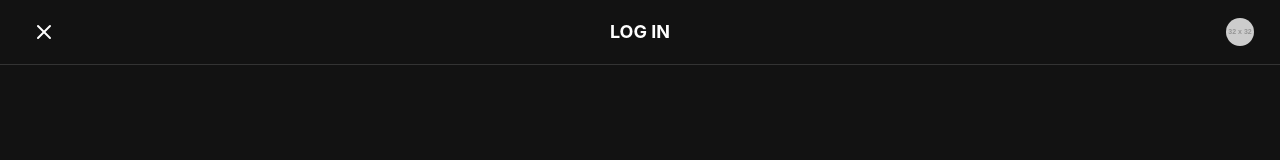
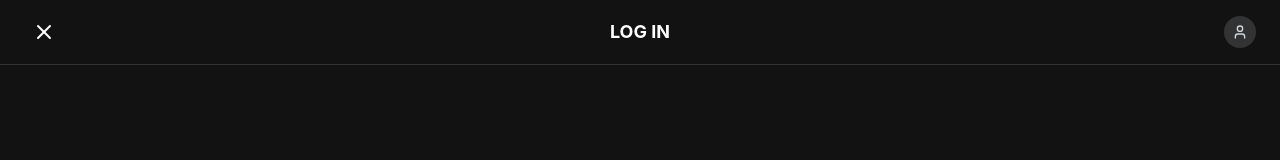
Before and after one commit to dlo137/StudyPal-AI, a React (Vite) app: page /#/login in a window 1280 px wide. Shown: the top 160 px of the page. Built offline with nearby package versions, Linux system fonts and the light colour scheme.

Commit message:
added new user profile default logo

```diff
--- a/src/pages/Chat.tsx
+++ b/src/pages/Chat.tsx
@@ -1,6 +1,6 @@
 import { useState, useRef, useEffect } from 'react';
 import { useNavigate } from 'react-router-dom';
-import { SendIcon } from 'lucide-react';
+import { SendIcon, User } from 'lucide-react';
 import studyPalIcon from '../assets/studypal-icon.png';
 import { SparklesIcon, ZapIcon, CrownIcon } from 'lucide-react';
 import { XIcon } from 'lucide-react';
@@ -142,12 +142,10 @@ export function ChatInterface() {
             Upgrade
           </button>
           <div className="relative" ref={menuRef}>
-            <img
-              src="https://placehold.co/32x32/png"
-              alt="Profile"
-              className="h-7 w-7 sm:h-8 sm:w-8 rounded-full cursor-pointer border-2 border-transparent hover:border-[#4285F4] transition"
-              onClick={() => setMenuOpen(v => !v)}
-            />
+            <div className="h-7 w-7 sm:h-8 sm:w-8 rounded-full cursor-pointer border-2 border-transparent hover:border-[#4285F4] transition bg-[#333] flex items-center justify-center"
+                 onClick={() => setMenuOpen(v => !v)}>
+              <User size={16} className="text-gray-300" />
+            </div>
             {menuOpen && (
               <div className="absolute right-0 mt-2 w-36 sm:w-40 bg-[#222] border border-[#333] rounded-lg shadow-lg z-50">
                 <button
--- a/src/pages/Login.tsx
+++ b/src/pages/Login.tsx
@@ -1,5 +1,5 @@
 import { useNavigate } from 'react-router-dom';
-import { XIcon, Facebook, Linkedin, Instagram, Twitter, Eye, EyeOff } from 'lucide-react';
+import { XIcon, Facebook, Linkedin, Instagram, Twitter, Eye, EyeOff, User } from 'lucide-react';
 import { useState, useRef, useEffect } from 'react';
 import logoImage from '/13331037.png';
 
@@ -40,12 +40,10 @@ export function Login() {
 
         {/* avatar + menu */}
         <div ref={menuRef} className="relative">
-          <img
-            src="https://placehold.co/32x32/png"
-            alt="profile"
-            className="h-8 w-8 rounded-full cursor-pointer border-2 border-transparent hover:border-[#4285F4]"
-            onClick={() => setMenuOpen(v => !v)}
-          />
+          <div className="h-8 w-8 rounded-full cursor-pointer border-2 border-transparent hover:border-[#4285F4] transition bg-[#333] flex items-center justify-center"
+               onClick={() => setMenuOpen(v => !v)}>
+            <User size={16} className="text-gray-300" />
+          </div>
           {menuOpen && (
             <div className="absolute right-0 mt-2 w-40 bg-[#222] border border-[#333] rounded-lg shadow-lg">
               <button onClick={() => setMenuOpen(false)}     className="block w-full px-4 py-2 text-left hover:bg-[#444]">Login</button>
--- a/src/pages/PremiumFeatures.tsx
+++ b/src/pages/PremiumFeatures.tsx
@@ -1,4 +1,4 @@
-import { SparklesIcon, ZapIcon, CrownIcon } from 'lucide-react';
+import { SparklesIcon, ZapIcon, CrownIcon, User } from 'lucide-react';
 import { useNavigate } from 'react-router-dom';
 import { XIcon } from 'lucide-react';
 import { useState, useRef, useEffect } from 'react';
@@ -49,12 +49,10 @@ export function PremiumFeatures() {
           PREMIUM
         </span>
         <div className="relative" ref={menuRef}>
-          <img
-            src="https://placehold.co/32x32/png"
-            alt="Profile"
-            className="h-7 w-7 sm:h-8 sm:w-8 rounded-full cursor-pointer border-2 border-transparent hover:border-[#4285F4] transition"
-            onClick={() => setMenuOpen(v => !v)}
-          />
+          <div className="h-7 w-7 sm:h-8 sm:w-8 rounded-full cursor-pointer border-2 border-transparent hover:border-[#4285F4] transition bg-[#333] flex items-center justify-center"
+               onClick={() => setMenuOpen(v => !v)}>
+            <User size={16} className="text-gray-300" />
+          </div>
           {menuOpen && (
             <div className="absolute right-0 mt-2 w-36 sm:w-40 bg-[#222] border border-[#333] rounded-lg shadow-lg z-50">
               <button
--- a/src/pages/SignUp.tsx
+++ b/src/pages/SignUp.tsx
@@ -1,6 +1,6 @@
 // src/pages/SignUp.tsx
 import { useNavigate } from 'react-router-dom';
-import { XIcon, Eye, EyeOff } from 'lucide-react';
+import { XIcon, Eye, EyeOff, User } from 'lucide-react';
 import { useState, useRef, useEffect } from 'react';
 import logoImage from '/13331037.png';
 
@@ -40,12 +40,10 @@ export function SignUp() {
 
         {/* avatar + menu */}
         <div ref={menuRef} className="relative">
-          <img
-            src="https://placehold.co/32x32/png"
-            alt="profile"
-            className="h-8 w-8 rounded-full cursor-pointer border-2 border-transparent hover:border-[#4285F4]"
-            onClick={() => setMenuOpen(v => !v)}
-          />
+          <div className="h-8 w-8 rounded-full cursor-pointer border-2 border-transparent hover:border-[#4285F4] transition bg-[#333] flex items-center justify-center"
+               onClick={() => setMenuOpen(v => !v)}>
+            <User size={16} className="text-gray-300" />
+          </div>
           {menuOpen && (
             <div className="absolute right-0 mt-2 w-40 bg-[#222] border border-[#333] rounded-lg shadow-lg">
               <button onClick={() => goto('/login')}         className="block w-full px-4 py-2 text-left hover:bg-[#444]">Login</button>
```
